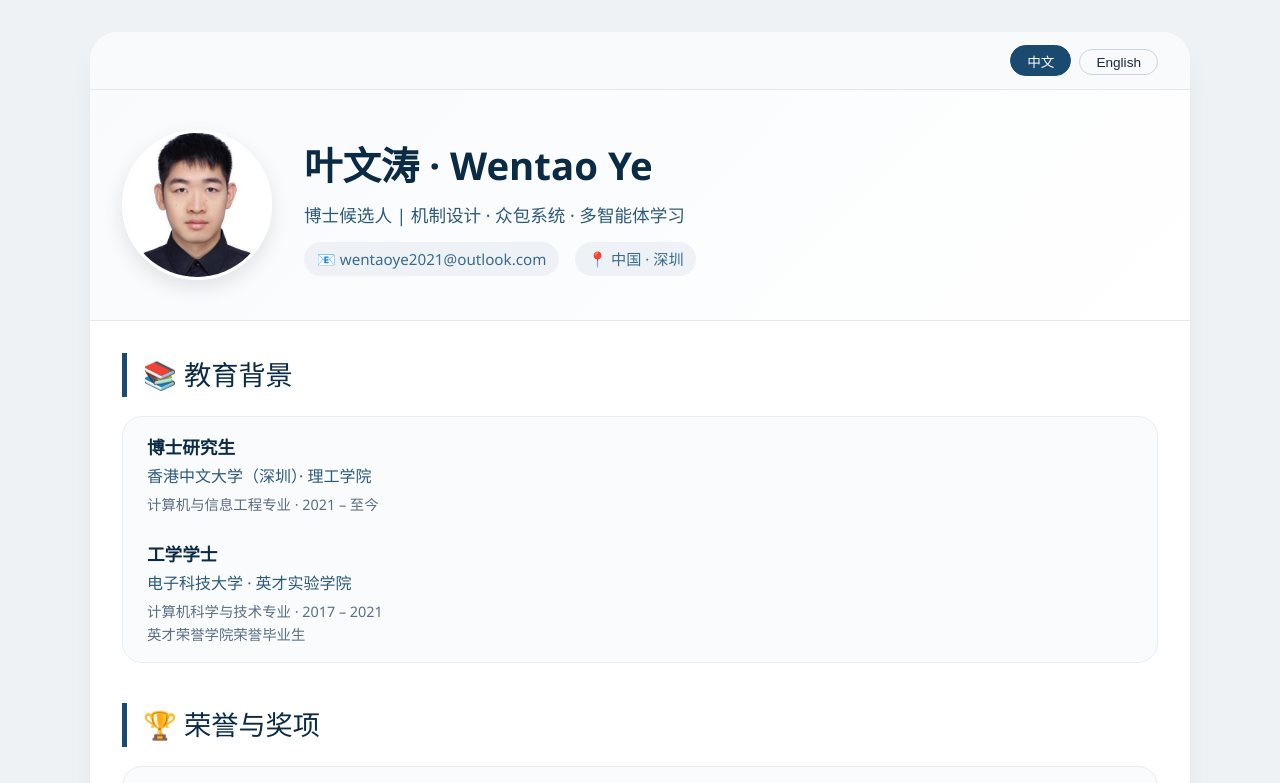
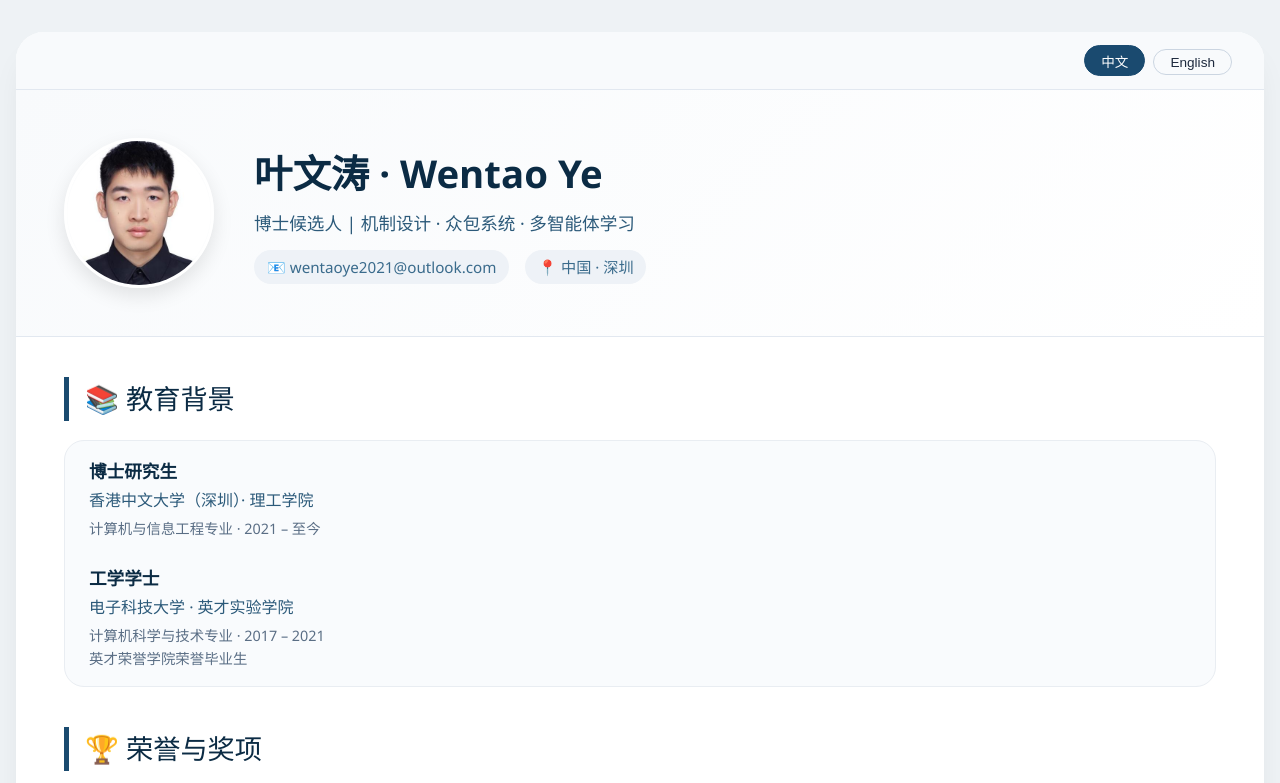
Before and after one commit to WentaoYe-com/Homepage, a Next.js app: page / in a window 1280 px wide. Shown: the top 783 px of the page. Built offline with nearby package versions, Linux system fonts and the light colour scheme.

Commit message:
Widen container for better desktop usage

```diff
--- a/app/globals.css
+++ b/app/globals.css
@@ -13,7 +13,7 @@ body {
 }
 
 .container {
-  max-width: 1100px;
+  max-width: 1400px;
   margin: 0 auto;
   background: white;
   border-radius: 28px;
@@ -50,10 +50,10 @@ body {
 .profile {
   display: flex;
   flex-wrap: wrap;
-  gap: 2rem;
+  gap: 2.5rem;
   align-items: center;
   background: linear-gradient(135deg, #f8fafc 0%, #ffffff 100%);
-  padding: 2.5rem 2rem;
+  padding: 3rem 3rem;
   border-bottom: 1px solid #e2e8f0;
 }
 .photo {
@@ -97,7 +97,7 @@ body {
   gap: 6px;
 }
 .content {
-  padding: 2rem 2rem 2rem;
+  padding: 2.5rem 3rem 3rem;
 }
 
 section {
```
